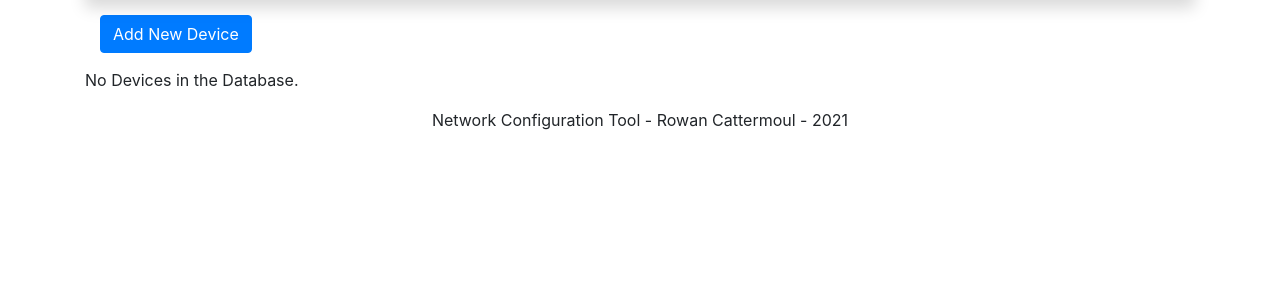
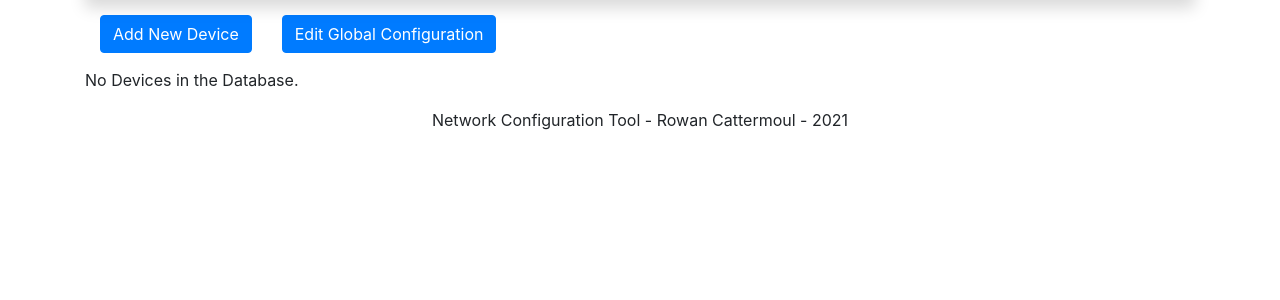
Before and after one commit to RowCatt/NetworkConfigurationTool, a PHP site: page /devices.php in a window 1280 px wide. Shown: the part 40-340 px from the top of the page. Run offline with PHP 8.4, Linux system fonts and the light colour scheme; data that the repository does not hold is empty.

Commit message:
global conf button

```diff
--- a/devices.php
+++ b/devices.php
@@ -19,6 +19,7 @@ require("requires/connect.php");
 
         // Add Device Page link
         echo "<a style='margin: 15px;' class='btn btn-primary' href='add_device.php'> Add New Device </a>";
+        echo "<a style='margin: 15px;' class='btn btn-primary' href='global_config.php'> Edit Global Configuration </a>";
 
         // Get devices in the devices table
         $query = "SELECT * FROM `devices`";
```
